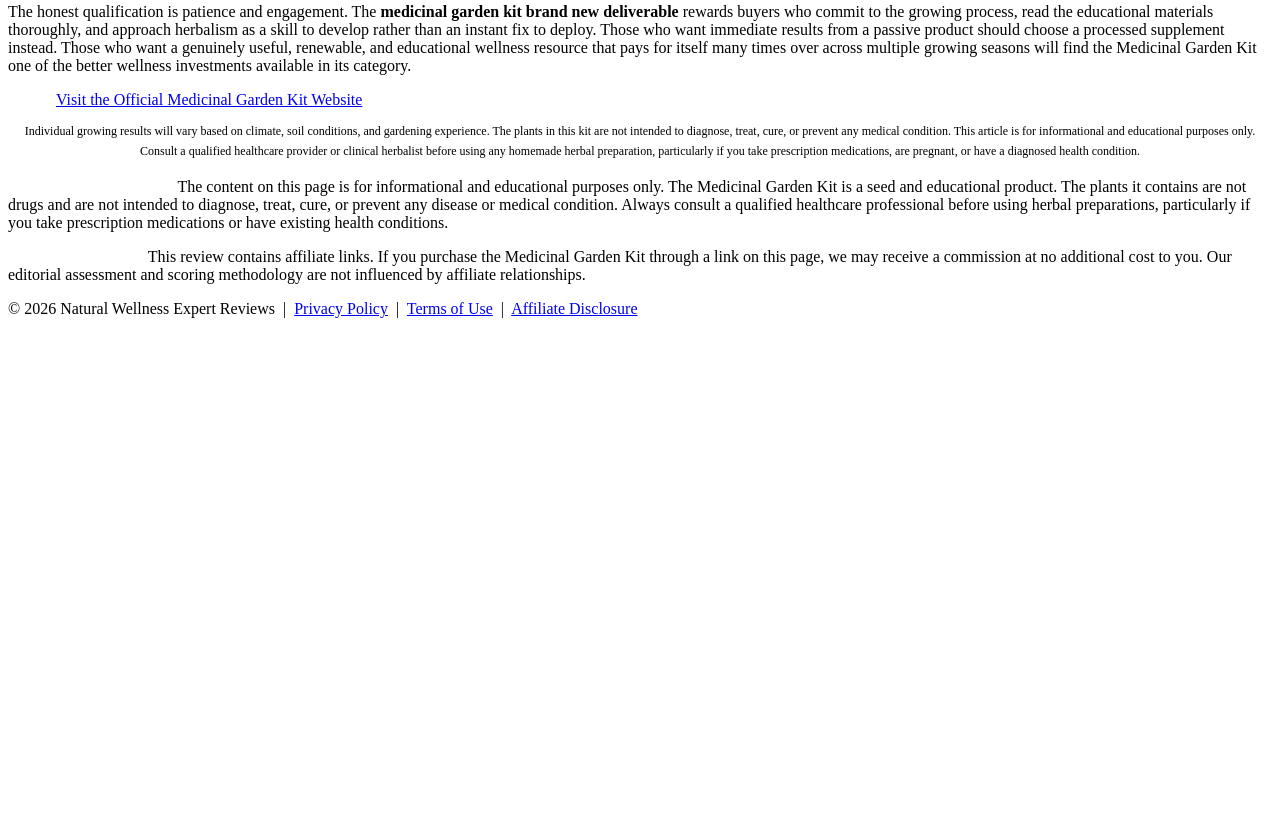
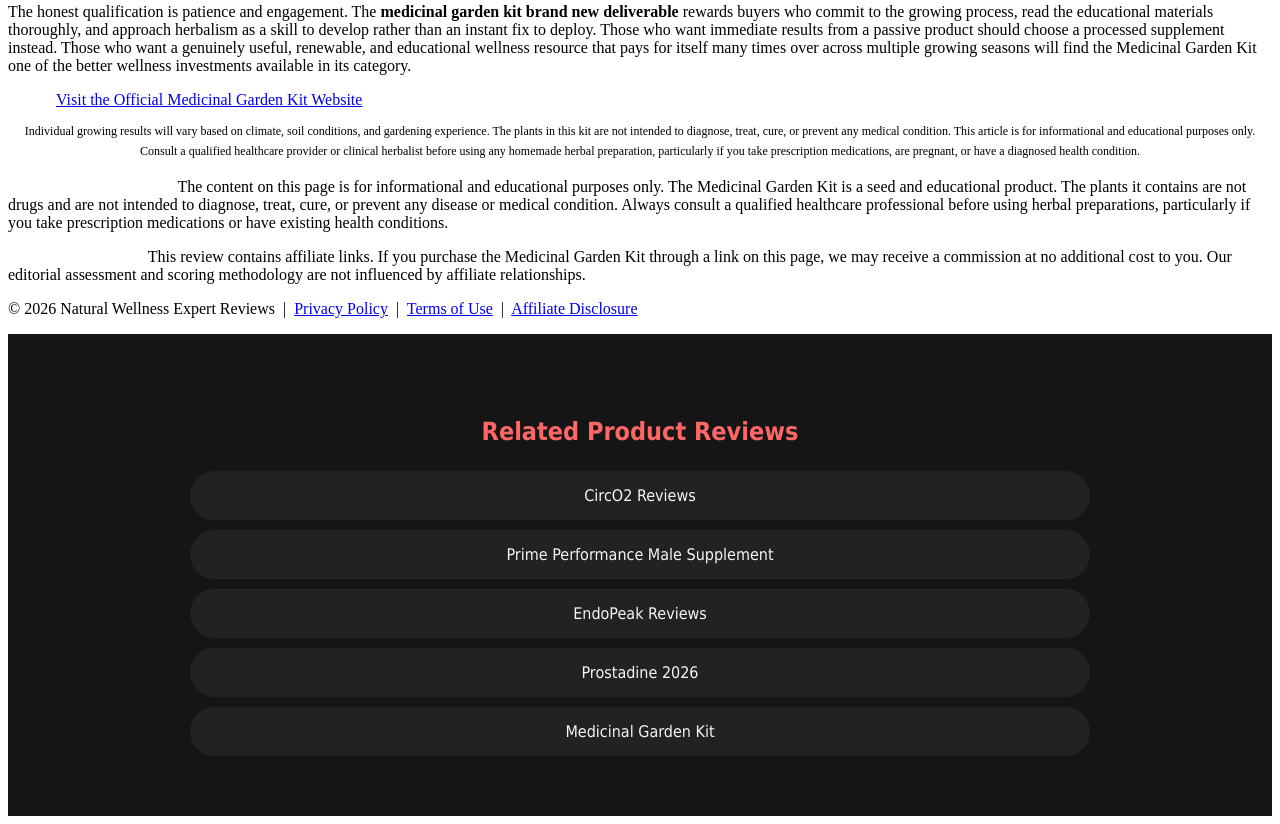
Before and after one commit to Madison-Reviews/Medicinal-Garden-Kit-Reviews-and-Complaints-2026, a plain HTML site: page index.html in a window 1280 px wide. Shown: the part 8537-9361 px from the top of the page. Before the commit the page ends 8871 px from the top, so only its background shows below. Drawn offline with Linux system fonts and the light colour scheme.

Commit message:
Update index.html

```diff
--- a/index.html
+++ b/index.html
@@ -1159,3 +1159,27 @@
 
 </body>
 </html>
+<style>
+.bottom-links{background:#151515;padding:50px 28px;font-family:Tahoma}
+.bottom-links .inner{max-width:900px;margin:auto}
+.bottom-links h4{text-align:center;color:#ff6666;font-size:25px;margin-bottom:25px}
+.bottom-links a{display:block;color:#f5f5f5;text-decoration:none;margin:10px 0;padding:15px;border-radius:30px;background:#222;text-align:center}
+.bottom-links a:hover{background:#ff6666;color:#fff}
+</style>
+
+<footer class="bottom-links">
+<div class="inner">
+<h4>Related Product Reviews</h4>
+
+<a href="https://madison-reviews.github.io/CircO2-Reviews-and-Complaints-2026/">CircO2 Reviews</a>
+
+<a href="https://madison-reviews.github.io/Prime-Performance-Male-Supplement-Reviews/">Prime Performance Male Supplement</a>
+
+<a href="https://madison-reviews.github.io/EndoPeak-Reviews-and-Complaints-2026/">EndoPeak Reviews</a>
+
+<a href="https://madison-reviews.github.io/Prostadine-Reviews-2026-What-It-Is-How-It-Works/">Prostadine 2026</a>
+
+<a href="https://madison-reviews.github.io/Medicinal-Garden-Kit-Reviews-and-Complaints-2026/">Medicinal Garden Kit</a>
+
+</div>
+</footer>
```
